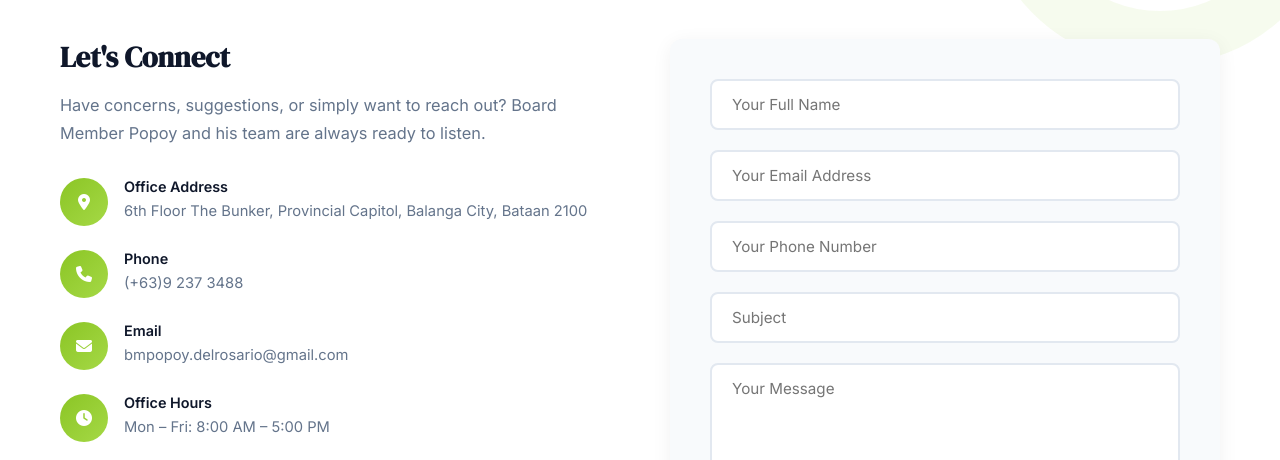
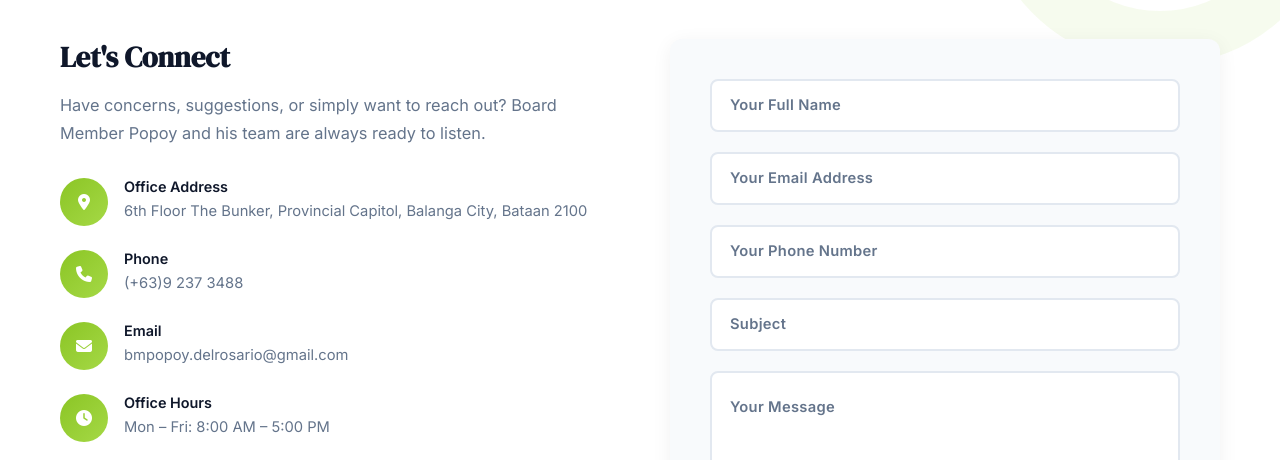
Before and after one commit to ochealean/BMpopoyPortfolio, a website: page index.html in a window 1280 px wide. Shown: the part 7162-7622 px from the top of the page. Drawn offline with nearby package versions, Linux system fonts and the light colour scheme; no server answers.

Commit message:
feat: implement floating label design for contact form inputs

```diff
--- a/index.html
+++ b/index.html
@@ -372,20 +372,25 @@
                 </div>
                 <div class="contact-form-wrapper">
                     <form class="contact-form" id="contactForm">
-                        <div class="form-group">
-                            <input type="text" id="name" name="name" placeholder="Your Full Name" required>
+                        <div class="form-group floating-field">
+                            <input type="text" id="name" name="name" placeholder=" " required>
+                            <label for="name">Your Full Name</label>
                         </div>
-                        <div class="form-group">
-                            <input type="email" id="email" name="email" placeholder="Your Email Address" required>
+                        <div class="form-group floating-field">
+                            <input type="email" id="email" name="email" placeholder=" " required>
+                            <label for="email">Your Email Address</label>
                         </div>
-                        <div class="form-group">
-                            <input type="tel" id="phone" name="phone" placeholder="Your Phone Number" required>
+                        <div class="form-group floating-field">
+                            <input type="tel" id="phone" name="phone" placeholder=" " required>
+                            <label for="phone">Your Phone Number</label>
                         </div>
-                        <div class="form-group">
-                            <input type="text" id="subject" name="subject" placeholder="Subject">
+                        <div class="form-group floating-field">
+                            <input type="text" id="subject" name="subject" placeholder=" ">
+                            <label for="subject">Subject</label>
                         </div>
-                        <div class="form-group">
-                            <textarea id="message" name="message" rows="5" placeholder="Your Message" required></textarea>
+                        <div class="form-group floating-field">
+                            <textarea id="message" name="message" rows="5" placeholder=" " required></textarea>
+                            <label for="message">Your Message</label>
                         </div>
                         <button type="submit" class="btn btn-primary btn-full">
                             <i class="fas fa-paper-plane"></i> Send Message
--- a/style.css
+++ b/style.css
@@ -2333,6 +2333,50 @@
     min-height: 120px;
 }
 
+.contact-form .floating-field {
+    position: relative;
+}
+
+.contact-form .floating-field input,
+.contact-form .floating-field textarea {
+    padding: 18px 20px 12px;
+}
+
+.contact-form .floating-field label {
+    position: absolute;
+    left: 14px;
+    top: 50%;
+    transform: translateY(-50%);
+    padding: 0 6px;
+    background: var(--white);
+    color: var(--text-light);
+    font-family: 'Inter', sans-serif;
+    font-size: 0.92rem;
+    pointer-events: none;
+    transition: top 0.2s ease, transform 0.2s ease, color 0.2s ease, font-size 0.2s ease;
+}
+
+.contact-form .floating-field textarea + label {
+    top: 24px;
+    transform: translateY(0);
+}
+
+.contact-form .floating-field input:focus + label,
+.contact-form .floating-field input:not(:placeholder-shown) + label,
+.contact-form .floating-field textarea:focus + label,
+.contact-form .floating-field textarea:not(:placeholder-shown) + label {
+    top: 0;
+    transform: translateY(-50%);
+    color: var(--primary);
+    font-size: 0.8rem;
+    font-weight: 600;
+}
+
+.contact-form .floating-field input::placeholder,
+.contact-form .floating-field textarea::placeholder {
+    color: transparent;
+}
+
 .contact-form-status {
     margin-top: 12px;
     font-size: 0.92rem;
```
